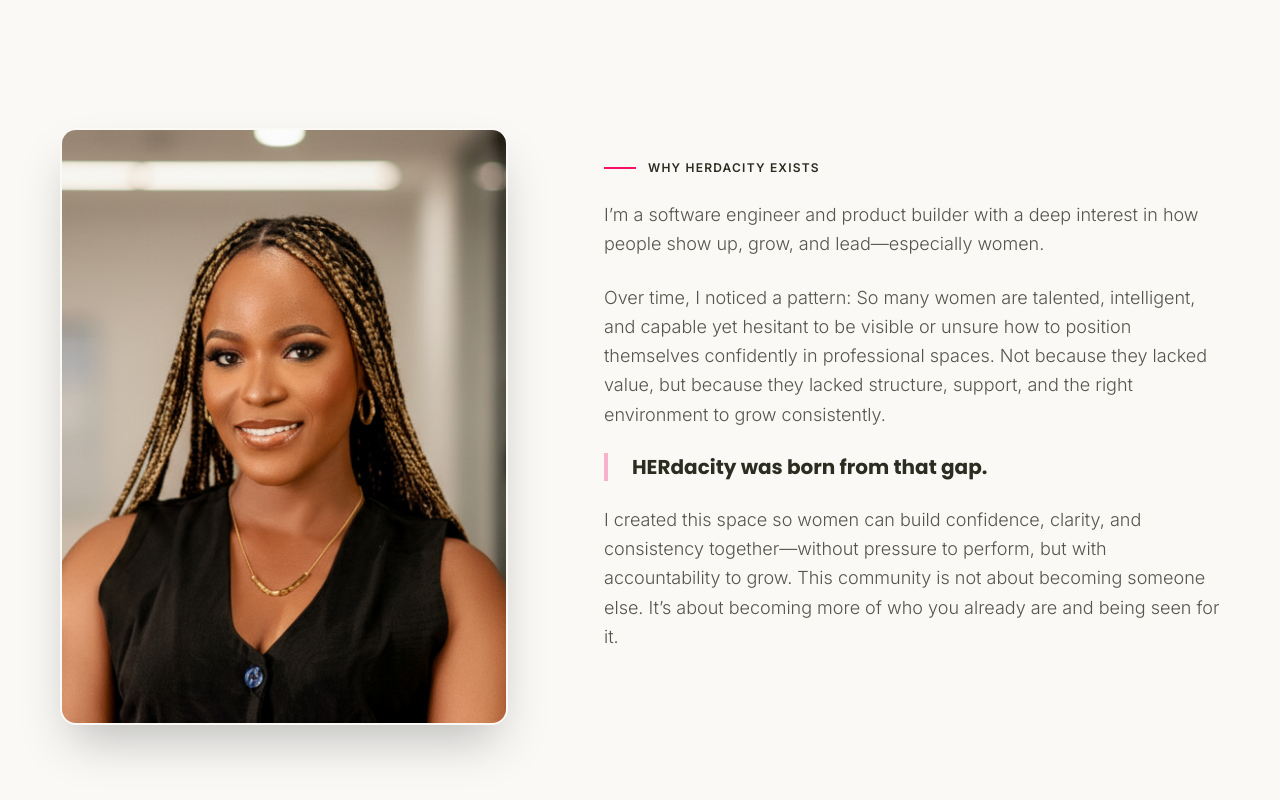
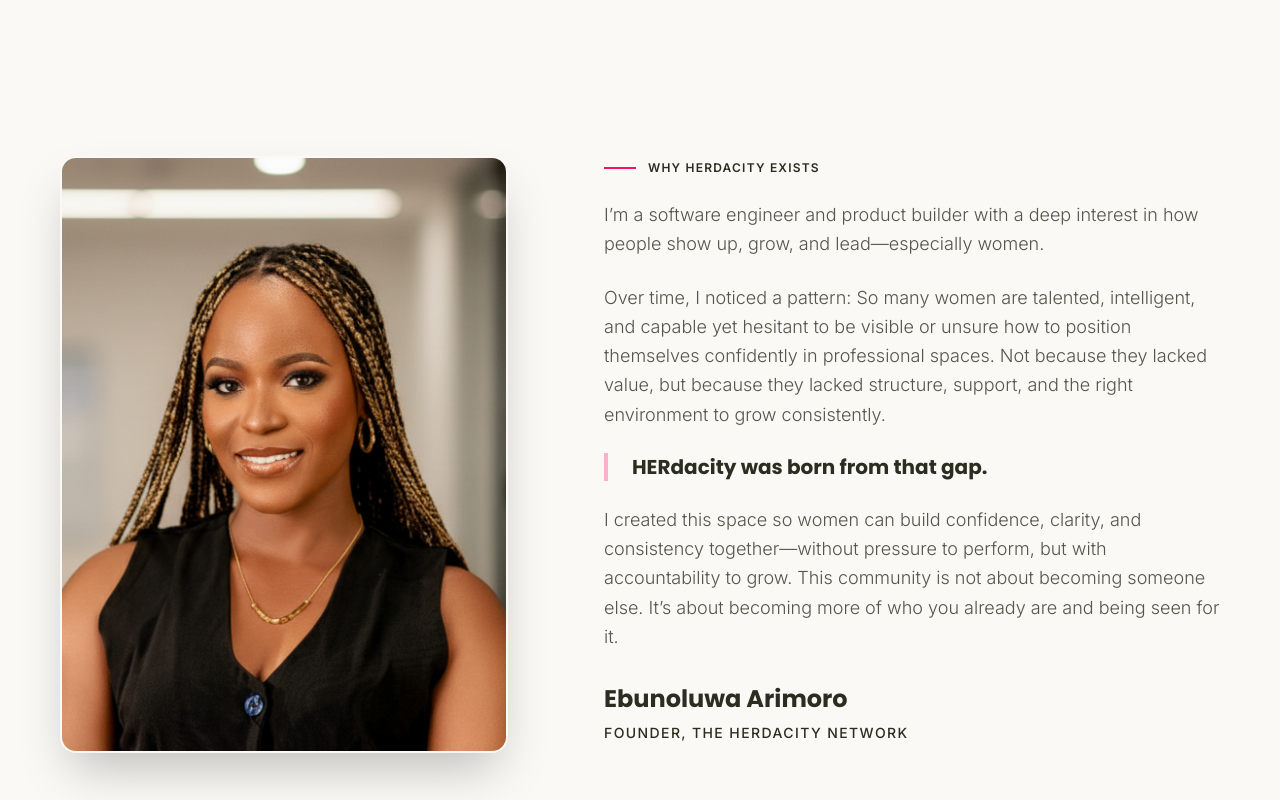
Before and after one commit to EbunoluwaArimoro/herdacity-website, a Next.js app: page /about in a window 1280 px wide. Shown: the part 800-1600 px from the top of the page. Built offline with nearby package versions, Linux system fonts and the light colour scheme; grey boxes are pictures that could not be loaded.

Commit message:
Adjust Founder component layout and text for improved readability and spacing

```diff
--- a/components/sections/about/Founder.tsx
+++ b/components/sections/about/Founder.tsx
@@ -13,7 +13,7 @@
             initial={{ opacity: 0, x: -30 }}
             whileInView={{ opacity: 1, x: 0 }}
             viewport={{ once: true }}
-            className="w-full max-w-md lg:w-[45%] relative aspect-[3/4] group cursor-default"
+            className="mt-7 w-full max-w-md lg:w-[45%] relative aspect-[3/4] group cursor-default"
           >
             {/* Main Image Container */}
             <div className="relative w-full h-full rounded-2xl overflow-hidden shadow-2xl transition-all duration-500 border-2 border-transparent group-hover:border-brand-pink">
@@ -57,13 +57,13 @@
                 </p>
               </div>
 
-              <p className="pb-24">
+              <p>
                 I created this space so women can build confidence, clarity, and consistency together—without pressure to perform, but with accountability to grow. This community is not about becoming someone else. It’s about becoming more of who you already are and being seen for it.
               </p>
             </div>
 
             {/* Signature Block - Increased Spacing (mt-20) & Black Text */}
-            <div className="mt-20">
+            <div>
               <p className="font-display font-bold text-2xl text-brand-charcoal">
                 <br />
                 Ebunoluwa Arimoro
```
